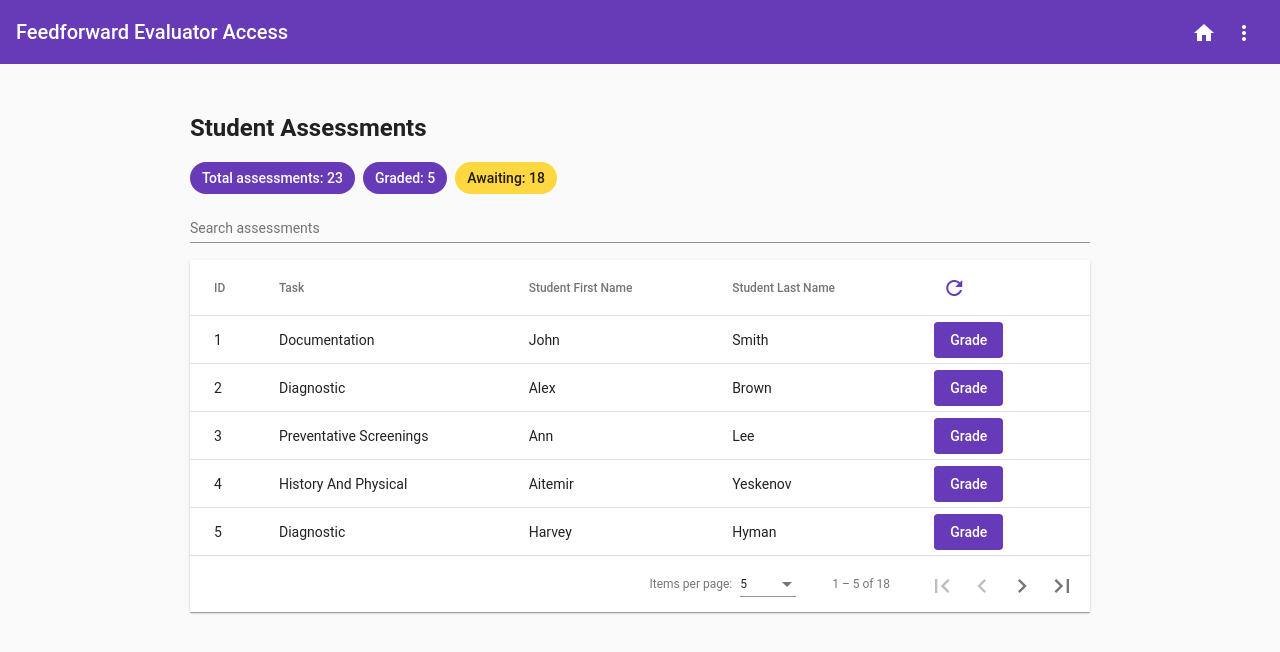
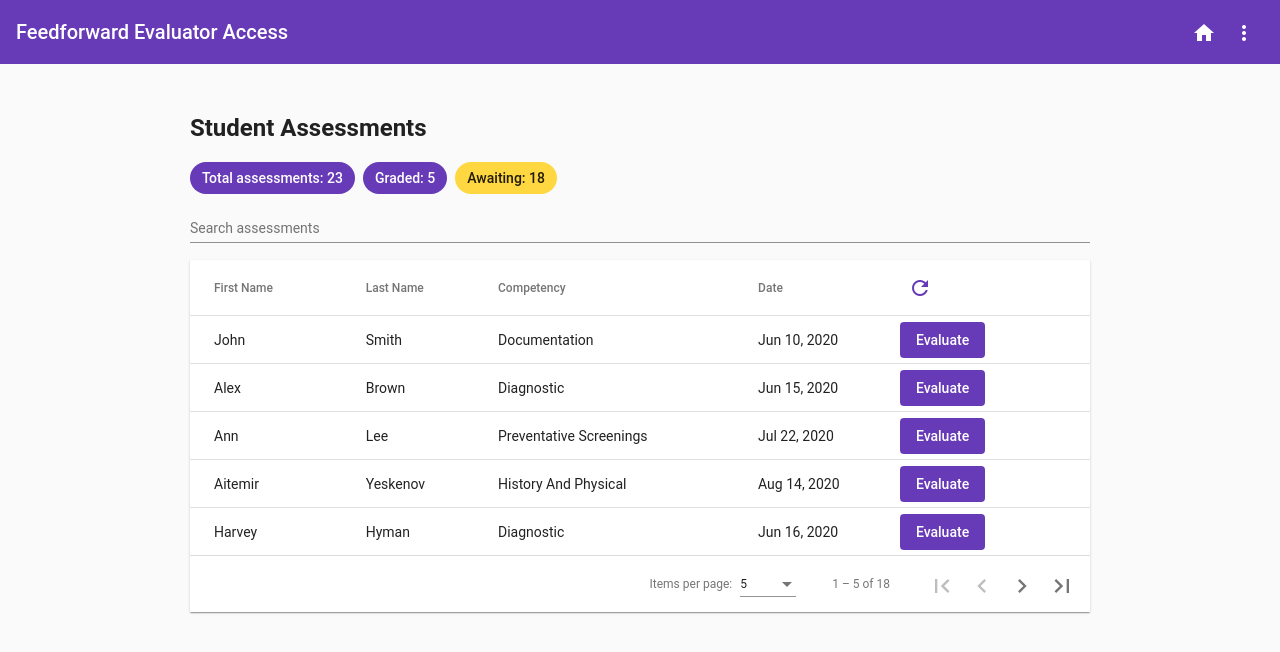
Before and after one commit to Aitemir/feedforward, an Angular app: page /evaluation in a window 1280 px wide. Shown: the top 652 px of the page. Built offline with nearby package versions, Linux system fonts and the light colour scheme.

Commit message:
changes made after the initial review with the Medical department

```diff
--- a/src/app/evaluation/evaluation-table/evaluation-dialog/evaluation-dialog.component.css
+++ b/src/app/evaluation/evaluation-table/evaluation-dialog/evaluation-dialog.component.css
@@ -21,3 +21,7 @@ mat-button-toggle-group {
     padding-top: 25px;
     margin-left: 12px;
 }
+
+.characteristics {
+    margin-left: 12px;
+}
--- a/src/app/evaluation/evaluation-table/evaluation-dialog/evaluation-dialog.component.html
+++ b/src/app/evaluation/evaluation-table/evaluation-dialog/evaluation-dialog.component.html
@@ -1,12 +1,16 @@
 <h1 mat-dialog-title>
     <mat-icon id="icon">person</mat-icon>
-    {{student.firstName | titlecase }} {{student.lastName | titlecase}} - {{task}}
+    {{student.firstName | titlecase }} {{student.lastName | titlecase}}
 </h1>
 <div mat-dialog-content>
+    <p class="characteristics">DOC: <b>{{DOC}}</b></p>
+    <p class="characteristics">EPA: <b>{{EPA}}</b></p>
+    <p class="characteristics">Competency: <b>{{competency}}</b></p>
+    <br>
      <form>
         <mat-button-toggle-group name="evaluation" aria-label="evaluation">
-            <mat-button-toggle value="pass">Pass</mat-button-toggle>
-            <mat-button-toggle value="fail">Fail</mat-button-toggle>
+            <mat-button-toggle value="pass">Entrusable</mat-button-toggle>
+            <mat-button-toggle value="fail">Not entrustable</mat-button-toggle>
         </mat-button-toggle-group>
         <br>
         <mat-form-field appearance="outline" class="textsection">
--- a/src/app/evaluation/evaluation-table/evaluation-dialog/evaluation-dialog.component.ts
+++ b/src/app/evaluation/evaluation-table/evaluation-dialog/evaluation-dialog.component.ts
@@ -3,6 +3,7 @@ import { EvaluationHttpService } from 'src/app/shared/evaluation-http.service';
 import { MatDialogRef, MAT_DIALOG_DATA } from '@angular/material/dialog';
 import {Student} from 'src/app/shared/student.model'
 import { MatSnackBar } from '@angular/material/snack-bar';
+import { timeoutWith } from 'rxjs/operators';
 
 @Component({
   selector: 'app-evaluation-dialog',
@@ -12,7 +13,9 @@ import { MatSnackBar } from '@angular/material/snack-bar';
 export class EvaluationDialogComponent implements OnInit {
 
   student: Student;
-  task: String;
+  competency: String;
+  DOC: String;
+  EPA: String;
 
   constructor(private _evaluationHttpService: EvaluationHttpService,
     public dialogRef: MatDialogRef<EvaluationDialogComponent>,
@@ -21,10 +24,12 @@ export class EvaluationDialogComponent implements OnInit {
 
   ngOnInit(): void {
     this.student = <Student>{};
-    this.task = <String>{};
+    this.competency = <String>{};
     this.student.studentId = this.data.studentId;
     this.student = this._evaluationHttpService.getStudent(this.student.studentId);
-    this.task = this.data.task;
+    this.competency = this.data.competency;
+    this.DOC = this.data.DOC;
+    this.EPA = this.data.EPA;
   }
 
   submitEvaluation() {
--- a/src/app/evaluation/evaluation-table/evaluation-table.component.html
+++ b/src/app/evaluation/evaluation-table/evaluation-table.component.html
@@ -15,29 +15,29 @@
     </mat-chip-list>
       <mat-form-field class="search">
         <mat-label>Search assessments</mat-label>
-        <input matInput (keyup)="applyFilter($event)" placeholder="ID, task, student name">
+        <input matInput (keyup)="applyFilter($event)" placeholder="ID, competency, student name">
       </mat-form-field>
 
     <table mat-table [dataSource]="dataSource" matSort class="mat-elevation-z1">
 
-        <ng-container matColumnDef="evaluationId">
-          <th mat-header-cell *matHeaderCellDef mat-sort-header>ID</th>
-          <td mat-cell *matCellDef="let evaluation"> {{evaluation.evaluationId}}</td>
-        </ng-container>
-
-        <ng-container matColumnDef="task">
-          <th mat-header-cell *matHeaderCellDef mat-sort-header> Task</th>
-          <td mat-cell *matCellDef="let evaluation"> {{evaluation.task | titlecase}}</td>
-        </ng-container>
-
         <ng-container matColumnDef="firstName">
-          <th mat-header-cell *matHeaderCellDef mat-sort-header> Student First Name</th>
+          <th mat-header-cell *matHeaderCellDef mat-sort-header> First Name</th>
           <td mat-cell *matCellDef="let evaluation"> {{evaluation.firstName | titlecase }}</td>
         </ng-container>
 
         <ng-container matColumnDef="lastName">
-          <th mat-header-cell *matHeaderCellDef mat-sort-header> Student Last Name</th>
+          <th mat-header-cell *matHeaderCellDef mat-sort-header> Last Name</th>
           <td mat-cell *matCellDef="let evaluation"> {{evaluation.lastName | titlecase }}</td>
+        </ng-container>
+
+        <ng-container matColumnDef="competency">
+          <th mat-header-cell *matHeaderCellDef mat-sort-header> Competency</th>
+          <td mat-cell *matCellDef="let evaluation"> {{evaluation.competency | titlecase}}</td>
+        </ng-container>
+
+        <ng-container matColumnDef="date">
+          <th mat-header-cell *matHeaderCellDef mat-sort-header> Date</th>
+          <td mat-cell *matCellDef="let evaluation"> {{evaluation.date | date }}</td>
         </ng-container>
 
         <ng-container matColumnDef="action">
@@ -55,8 +55,8 @@
             <button
             mat-flat-button
             color="primary"
-            (click)="openActionDialog(evaluation.studentId, evaluation.task)">
-            Grade
+            (click)="openActionDialog(evaluation.studentId, evaluation.competency, evaluation.DOC, evaluation.EPA)">
+            Evaluate
             </button>
           </td>
         </ng-container>
--- a/src/app/evaluation/evaluation-table/evaluation-table.component.ts
+++ b/src/app/evaluation/evaluation-table/evaluation-table.component.ts
@@ -18,8 +18,8 @@ export class EvaluationTableComponent implements OnInit {
   error: string;
   evaluations: Evaluation[] = [];
 
-  displayedColumns: string[] = ['evaluationId', 'task', 'firstName',
-  'lastName', 'action'];
+  displayedColumns: string[] = ['firstName',
+  'lastName', 'competency', 'date', 'action'];
   dataSource: MatTableDataSource<Evaluation>;
   @ViewChild(MatSort, {static: false}) sort: MatSort;
   @ViewChild(MatPaginator, {static: false}) paginator: MatPaginator;
@@ -66,10 +66,10 @@ export class EvaluationTableComponent implements OnInit {
       });*/
     }
 
-    openActionDialog(studentId: string, task: string ){
+    openActionDialog(studentId: string, competency: string, DOC: string, EPA: string){
       const dialogRef = this.dialog.open(EvaluationDialogComponent, {
         width: '480px',
-        data: {studentId: studentId, task: task}
+        data: {studentId: studentId, competency: competency, DOC: DOC, EPA: EPA}
       });
       dialogRef.afterClosed().subscribe(result => {
         if (result == true) {
--- a/src/app/shared/evaluation-http.service.ts
+++ b/src/app/shared/evaluation-http.service.ts
@@ -21,24 +21,24 @@ export class EvaluationHttpService {
   private serviceUrl = 'someUrl';
 
   evaluations: Evaluation[] = [
-    {evaluationId: 1, task: 'Documentation', firstName: 'John', lastName: 'Smith', evaluated: 'N', studentId: 1},
-    {evaluationId: 2, task: 'Diagnostic', firstName: 'Alex', lastName: 'Brown', evaluated: 'N', studentId: 2},
-    {evaluationId: 3, task: 'Preventative screenings', firstName: 'Ann', lastName: 'Lee', evaluated: 'Y', studentId: 3},
-    {evaluationId: 4, task: 'History and Physical', firstName: 'Aitemir', lastName: 'Yeskenov', evaluated: 'Y', studentId: 4},
-    {evaluationId: 5, task: 'Diagnostic', firstName: 'Harvey', lastName: 'Hyman', evaluated: 'N', studentId: 5},
-    {evaluationId: 6, task: 'Treatment', firstName: 'Joseph', lastName: 'Goldman', evaluated: 'N', studentId: 6},
-    {evaluationId: 7, task: 'Preventative screenings', firstName: 'Martin', lastName: 'Wu', evaluated: 'Y', studentId: 7},
-    {evaluationId: 8, task: 'Womens Health', firstName: 'Jonathan', lastName: 'Chancey', evaluated: 'Y', studentId: 8},
-    {evaluationId: 9, task: 'Musculoskeletal', firstName: 'Sam', lastName: 'Bluemiller', evaluated: 'N', studentId: 9},
-    {evaluationId: 10, task: 'Treatment', firstName: 'Adam', lastName: 'Kim', evaluated: 'Y', studentId: 10},
-    {evaluationId: 11, task: 'Musculoskeletal', firstName: 'Alysson', lastName: 'Smith', evaluated: 'N', studentId: 11},
-    {evaluationId: 12, task: 'Treatment', firstName: 'Andrew', lastName: 'Gomez', evaluated: 'N', studentId: 12},
-    {evaluationId: 13, task: 'History and Physical', firstName: 'Emmanuel', lastName: 'Gonsalez', evaluated: 'N', studentId: 13},
-    {evaluationId: 14, task: 'Diagnostic', firstName: 'Artyom', lastName: 'Petrov', evaluated: 'N', studentId: 14},
-    {evaluationId: 15, task: 'Musculoskeletal', firstName: 'Nursultan', lastName: 'Nazarbayev', evaluated: 'N', studentId: 15},
-    {evaluationId: 16, task: 'LP Procedure', firstName: 'Harry', lastName: 'Potter', evaluated: 'N', studentId: 16},
-    {evaluationId: 17, task: 'Pre LP Data review', firstName: 'Peter', lastName: 'Parker', evaluated: 'N', studentId: 17},
-    {evaluationId: 18, task: 'Medical Interviewing Skills', firstName: 'Melania', lastName: 'Trump', evaluated: 'N', studentId: 18}
+    {evaluationId: 1, competency: 'Documentation', firstName: 'John', lastName: 'Smith', evaluated: 'N', studentId: 1, EPA: 'Procedure Prep', DOC: 'Diagnostic', date: '06-10-2020'},
+    {evaluationId: 2, competency: 'Diagnostic', firstName: 'Alex', lastName: 'Brown', evaluated: 'N', studentId: 2, EPA: 'Clinical Scenarios', DOC: 'Treatment', date: '06-15-2020'},
+    {evaluationId: 3, competency: 'Preventative screenings', firstName: 'Ann', lastName: 'Lee', evaluated: 'Y', studentId: 3, EPA: 'Procedures', DOC: 'Clinical Setting', date: '07-22-2020'},
+    {evaluationId: 4, competency: 'History and Physical', firstName: 'Aitemir', lastName: 'Yeskenov', evaluated: 'Y', studentId: 4, EPA: 'Procedure Prep', DOC: 'Treatment', date: '08-14-2020'},
+    {evaluationId: 5, competency: 'Diagnostic', firstName: 'Harvey', lastName: 'Hyman', evaluated: 'N', studentId: 5, EPA: 'Procedure Prep', DOC: 'Treatment', date: '06-16-2020'},
+    {evaluationId: 6, competency: 'Treatment', firstName: 'Joseph', lastName: 'Goldman', evaluated: 'N', studentId: 6, EPA: 'Clinical Scenarios', DOC: 'Clinical Setting', date: '06-18-2020'},
+    {evaluationId: 7, competency: 'Preventative screenings', firstName: 'Martin', lastName: 'Wu', evaluated: 'Y', studentId: 7, EPA: 'Clinical Scenarios', DOC: 'Diagnostic', date: '09-04-2020'},
+    {evaluationId: 8, competency: 'Womens Health', firstName: 'Jonathan', lastName: 'Chancey', evaluated: 'Y', studentId: 8, EPA: 'Clinical Scenarios', DOC: 'Treatment', date: '09-10-2020'},
+    {evaluationId: 9, competency: 'Musculoskeletal', firstName: 'Sam', lastName: 'Bluemiller', evaluated: 'N', studentId: 9, EPA: 'Procedure Prep', DOC: 'Clinical Setting', date: '09-10-2020'},
+    {evaluationId: 10, competency: 'Treatment', firstName: 'Adam', lastName: 'Kim', evaluated: 'Y', studentId: 10, EPA: 'Procedure Prep', DOC: 'Treatment', date: '09-01-2020'},
+    {evaluationId: 11, competency: 'Musculoskeletal', firstName: 'Alysson', lastName: 'Smith', evaluated: 'N', studentId: 11, EPA: 'Procedure Prep', DOC: 'Treatment', date: '08-26-2020'},
+    {evaluationId: 12, competency: 'Treatment', firstName: 'Andrew', lastName: 'Gomez', evaluated: 'N', studentId: 12, EPA: 'Documentation Proficiency', DOC: 'Clinical Setting', date: '08-26-2020'},
+    {evaluationId: 13, competency: 'History and Physical', firstName: 'Emmanuel', lastName: 'Gonsalez', evaluated: 'N', studentId: 13, EPA: 'Documentation Proficiency', DOC: 'Clinical Setting', date: '08-22-2020'},
+    {evaluationId: 14, competency: 'Diagnostic', firstName: 'Artyom', lastName: 'Petrov', evaluated: 'N', studentId: 14, EPA: 'Documentation Proficiency', DOC: 'Treatment', date: '09-11-2020'},
+    {evaluationId: 15, competency: 'Musculoskeletal', firstName: 'Nursultan', lastName: 'Nazarbayev', evaluated: 'N', studentId: 15, EPA: 'Clinical Scenarios', DOC: 'Treatment', date: '09-11-2020'},
+    {evaluationId: 16, competency: 'LP Procedure', firstName: 'Harry', lastName: 'Potter', evaluated: 'N', studentId: 16, EPA: 'Clinical Scenarios', DOC: 'History and Physical', date: '08-25-2020'},
+    {evaluationId: 17, competency: 'Pre LP Data review', firstName: 'Peter', lastName: 'Parker', evaluated: 'N', studentId: 17, EPA: 'Clinical Scenarios', DOC: 'History and Physical', date: '09-25-2020'},
+    {evaluationId: 18, competency: 'Medical Interviewing Skills', firstName: 'Melania', lastName: 'Trump', evaluated: 'N', studentId: 18, EPA: 'Clinical Scenarios', DOC: 'Treatment', date: '09-01-2020'}
   ];
 
   students: Student[] = [
--- a/src/app/shared/evaluation.model.ts
+++ b/src/app/shared/evaluation.model.ts
@@ -1,8 +1,11 @@
 export interface Evaluation {
     evaluationId: number;
-    task: string;
+    competency: string;
     firstName: string;
     lastName: string;
     evaluated: string;
     studentId: number;
+    EPA: string;
+    DOC: string;
+    date: string;
 }
```
